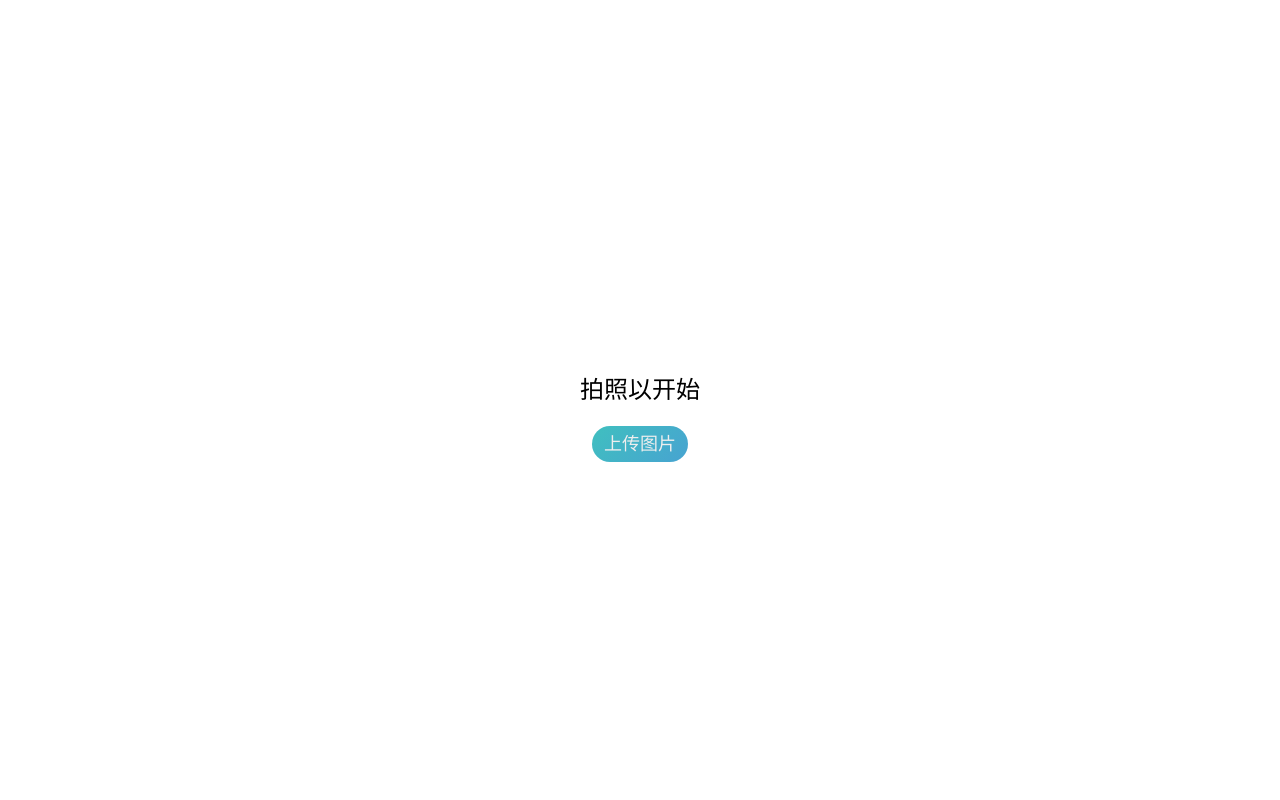
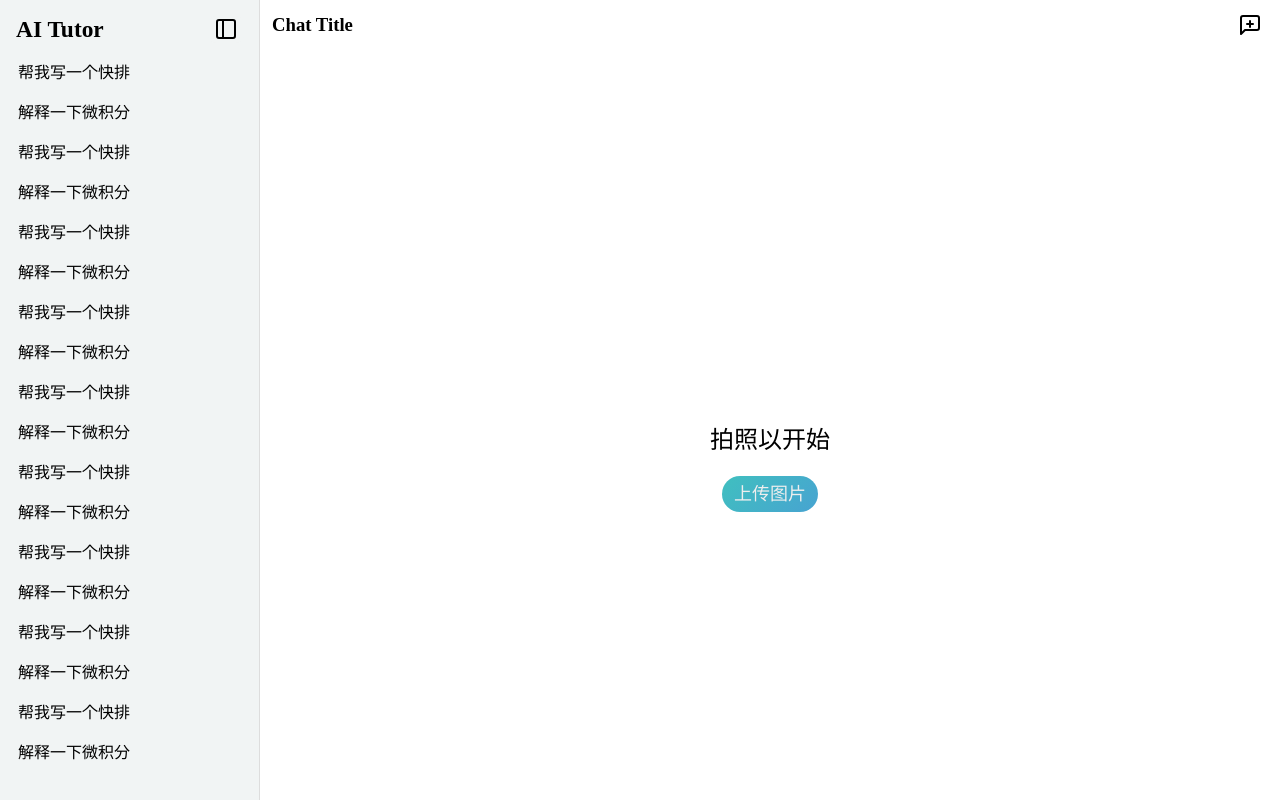
Before and after one commit to haocheng917/socratic-ai-tutor, a Vue app in the folder client/: page / in a window 1280 px wide. Built offline with nearby package versions, Linux system fonts and the light colour scheme; what @mdit/plugin-katex would draw is missing.

Commit message:
feat: 实现 SideDrawer 组件的设计

```diff
--- a/client/src/App.vue
+++ b/client/src/App.vue
@@ -1,9 +1,35 @@
 <script setup>
 import Chat from './components/Chat.vue'
+import SideDrawer from './components/SideDrawer.vue'
+import { ref } from 'vue'
+
+const isDrawerOpen = ref(true)
+
 </script>
 
 <template>
-  <div class="page">
-    <Chat />
+  <div class="layout-container">
+    <SideDrawer v-model="isDrawerOpen" />
+    <div class="main-content">
+      <header class="top-bar">
+        <button v-if="!isDrawerOpen" class="open-btn" @click="isDrawerOpen = !isDrawerOpen">
+          <svg width="24" height="24" viewBox="0 0 24 24" fill="none" stroke="currentColor" stroke-width="2"
+            stroke-linecap="round" stroke-linejoin="round">
+            <rect x="3" y="3" width="18" height="18" rx="2" ry="2"></rect>
+            <line x1="9" y1="3" x2="9" y2="21"></line>
+          </svg>
+        </button>
+        <h3 class="title">Chat Title</h3>
+        <button class="new-btn" @click="startNewChat">
+          <svg width="24" height="24" viewBox="0 0 24 24" fill="none" stroke="currentColor" stroke-width="2"
+            stroke-linecap="round" stroke-linejoin="round">
+            <path d="M21 15a2 2 0 0 1-2 2H7l-4 4V5a2 2 0 0 1 2-2h14a2 2 0 0 1 2 2z"></path>
+            <line x1="12" y1="8" x2="12" y2="14"></line>
+            <line x1="9" y1="11" x2="15" y2="11"></line>
+          </svg>
+        </button>
+      </header>
+      <Chat />
+    </div>
   </div>
 </template>
--- /dev/null
+++ b/client/src/components/SideDrawer.vue
@@ -0,0 +1,40 @@
+<script setup>
+const isOpen = defineModel()
+</script>
+
+<template>
+  <div class="drawer-box" :class="{ open: isOpen }">
+    <div class="drawer-content">
+      <header class="drawer-header">
+        <h3 class="project-name">AI Tutor</h3>
+        <button class="close-btn" @click="isOpen = false">
+          <svg width="24" height="24" viewBox="0 0 24 24" fill="none" stroke="currentColor" stroke-width="2"
+            stroke-linecap="round" stroke-linejoin="round">
+            <rect x="3" y="3" width="18" height="18" rx="2" ry="2"></rect>
+            <line x1="9" y1="3" x2="9" y2="21"></line>
+          </svg>
+        </button>
+      </header>
+      <div class="history-list">
+        <div class="history-item">帮我写一个快排</div>
+        <div class="history-item">解释一下微积分</div>
+        <div class="history-item">帮我写一个快排</div>
+        <div class="history-item">解释一下微积分</div>
+        <div class="history-item">帮我写一个快排</div>
+        <div class="history-item">解释一下微积分</div>
+        <div class="history-item">帮我写一个快排</div>
+        <div class="history-item">解释一下微积分</div>
+        <div class="history-item">帮我写一个快排</div>
+        <div class="history-item">解释一下微积分</div>
+        <div class="history-item">帮我写一个快排</div>
+        <div class="history-item">解释一下微积分</div>
+        <div class="history-item">帮我写一个快排</div>
+        <div class="history-item">解释一下微积分</div>
+        <div class="history-item">帮我写一个快排</div>
+        <div class="history-item">解释一下微积分</div>
+        <div class="history-item">帮我写一个快排</div>
+        <div class="history-item">解释一下微积分</div>
+      </div>
+    </div>
+  </div>
+</template>
--- a/client/src/style.css
+++ b/client/src/style.css
@@ -8,9 +8,16 @@ body {
   margin: 0;
 }
 
-.page {
+.layout-container {
   height: 100vh;
-  width: 100%;
+  width: 100vw;
+  overflow: hidden;
+  display: flex;
+}
+
+.main-content {
+  height: 100%;
+  flex: 1
 }
 
 .chat {
@@ -137,3 +144,102 @@ body {
   /* 按下缩小 */
   box-shadow: 0 2px 8px rgba(6, 182, 212, 0.3);
 }
+
+.drawer-box {
+  width: 0;
+  background-color: hsl(180, 10%, 95%);
+  padding: 0px;
+  transition: width 0.3s ease;
+  overflow: hidden;
+  overflow-x: hidden;
+}
+
+.drawer-box.open {
+  width: 260px;
+  border-right: 1px solid #ddd;
+}
+
+.drawer-content {
+  height: 100%;
+  width: 260px;
+  padding: 8px;
+  flex-shrink: 0;
+  display: flex;
+  flex-direction: column;
+  box-sizing: border-box;
+  overflow: hidden;
+}
+
+.history-list {
+  overflow-y: auto;
+  min-height: 0;
+  flex: 1;
+  scrollbar-width: thin;
+  scrollbar-color: hsl(150, 12%, 84%) transparent;
+}
+
+.history-item {
+  padding: 8px 10px;
+  /* 浅灰背景 */
+  border-radius: 8px;
+  /* 圆角 */
+  font-size: 16px;
+  cursor: pointer;
+  transition: background 0.2s;
+
+  /* 文字太长变成省略号（很实用） */
+  white-space: nowrap;
+  overflow: hidden;
+  text-overflow: ellipsis;
+}
+
+.history-item:hover {
+  background: hsl(180, 50%, 90%);
+  color: hsl(180, 50%, 35%);
+}
+
+.drawer-header {
+  display: flex;
+  font-size: 20px;
+  padding: 8px;
+  width: 100%;
+}
+
+.project-name {
+  margin-right: auto;
+  margin-left: 0px;
+  margin-top: 0px;
+  margin-bottom: 0px;
+}
+
+.top-bar {
+  display: flex;
+  align-items: center;
+  padding: 12px
+}
+
+.open-btn,
+.new-btn {
+  display: flex;
+  border: none;
+  border-radius: 8px;
+  background: #fff;
+  margin: 0;
+}
+
+.close-btn {
+  display: flex;
+  border: none;
+  border-radius: 8px;
+  background: hsl(180, 10%, 95%);
+}
+
+.open-btn svg,
+.new-btn svg {
+  display: block;
+}
+
+.title {
+  margin: 0;
+  margin-right: auto;
+}
```
